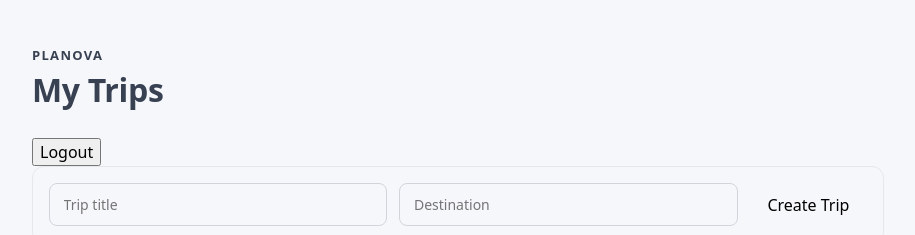
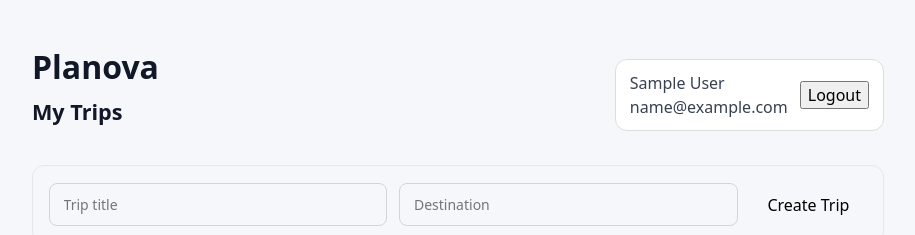
Before and after one commit to michellee15/planova, a React app in the folder frontend/: page / in a window 1280 px wide. Shown: the top 235 px of the page, without its empty margins (182-1097 px from the left). Built offline with nearby package versions, Linux system fonts and the light colour scheme; no server answers; sample sign-in values are in the browser's storage; the HTML template or start-up script is replaced by a standard one.

Commit message:
Implement user menu on frontend

```diff
--- /dev/null
+++ b/frontend/src/components/users/UserMenu.jsx
@@ -0,0 +1,24 @@
+import { useNavigate } from "react-router-dom";
+import useAuthentication from "../../hooks/useAuthentication";
+import "../../styles/components/profile.css";
+
+function UserMenu() {
+  const {handleLogOut} = useAuthentication();
+  const user = JSON.parse(localStorage.getItem("user"));
+  if (!user) return null;
+
+  return (
+    <div className="user-menu">
+      <div className="user-menu-info">
+        <span className="user-menu-name">{user.name}</span>
+        <span className="user-menu-email">{user.email}</span>
+      </div>
+
+      <button type="button" onClick={handleLogOut}>
+        Logout
+      </button>
+    </div>
+  );
+}
+
+export default UserMenu;
--- a/frontend/src/pages/TripsPage.jsx
+++ b/frontend/src/pages/TripsPage.jsx
@@ -1,7 +1,7 @@
 import {Link} from "react-router-dom";
 import {useEffect, useState} from "react";
+import UserMenu from "../components/users/UserMenu";
 import {createTrip, deleteTrip, updateTrip, getTrips} from "../api/tripApi";
-import useAuthentication from "../hooks/useAuthentication";
 
 function TripsPage() {
   const [trips, setTrips] = useState([]);
@@ -13,7 +13,6 @@
   const [editFormData, setEditFormData] = useState({
     title: "", destination: "", start_date: "", end_date: "", currency: "SGD", num_of_people: 1,
   });
-  const { handleLogOut } = useAuthentication();
 
   const loadTrips = async () => {
     try {
@@ -104,9 +103,13 @@
 
   return (
     <main>
-      <h1>Planova</h1>
-      <h2>My Trips</h2>
-      <button type="button" onClick={handleLogOut}>Logout</button>
+      <header className="page-header">
+        <div>
+          <h1>Planova</h1>
+          <h2>My Trips</h2>
+        </div>
+        <UserMenu />
+      </header>
 
       <form onSubmit={handleSubmit}>
         <input
--- /dev/null
+++ b/frontend/src/styles/components/profile.css
@@ -0,0 +1,32 @@
+.page-header {
+  display: flex;
+  justify-content: space-between;
+  align-items: center;
+  gap: 16px;
+  margin-bottom: 24px;
+}
+
+.user-menu {
+  display: flex;
+  align-items: center;
+  gap: 12px;
+  padding: 12px 14px;
+  border: 1px solid #ddd;
+  border-radius: 12px;
+  background: white;
+}
+
+.user-menu-info {
+  display: flex;
+  flex-direction: column;
+  gap: 2px;
+}
+
+.user-menu-name,
+.user-menu-email {
+  display: block;
+}
+
+.user-menu button {
+  cursor: pointer;
+}
```
